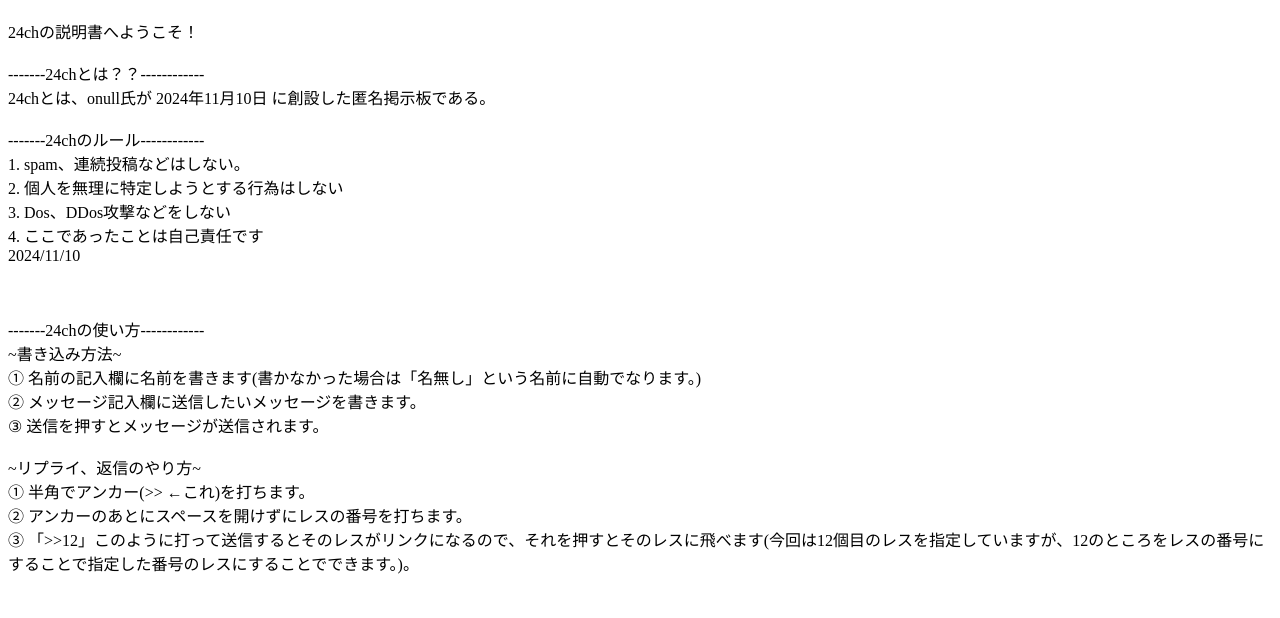
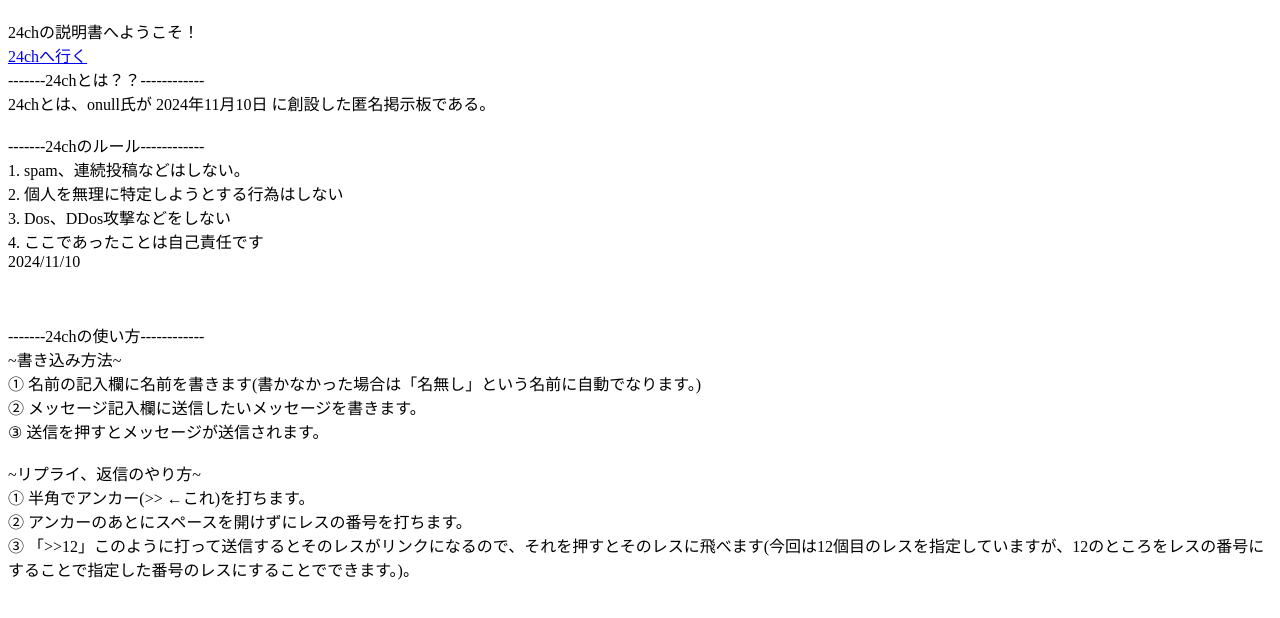
Before and after one commit to wato212/24ch-description, a plain HTML site: page index.html in a window 1280 px wide. Shown: the part 70-688 px from the top of the page. Drawn offline with Linux system fonts and the light colour scheme.

Commit message:
Update index.html

```diff
--- a/index.html
+++ b/index.html
@@ -6,7 +6,7 @@
 </head>
 <body>
     <h1>24ch説明書</h1>
-    <p>24chの説明書へようこそ！<br>
+    <p>24chの説明書へようこそ！<br><a href= "https://wato212.github.io/24ch/" >24chへ行く</a>
         <br>-------24chとは？？------------<br>24chとは、onull氏が 2024年11月10日 に創設した匿名掲示板である。
         <br><br>-------24chのルール------------<br>1. spam、連続投稿などはしない。<br>2. 個人を無理に特定しようとする行為はしない<br>3. Dos、DDos攻撃などをしない<br>4. ここであったことは自己責任です<br>2024/11/10</p>
         <br><br>-------24chの使い方------------<br>~書き込み方法~<br>① 名前の記入欄に名前を書きます(書かなかった場合は「名無し」という名前に自動でなります。)<br>② メッセージ記入欄に送信したいメッセージを書きます。<br>③ 送信を押すとメッセージが送信されます。
```
